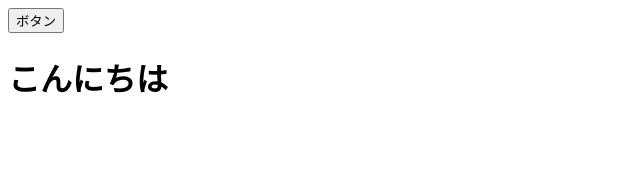
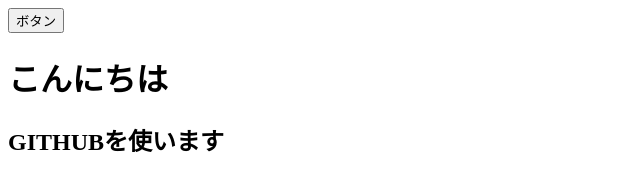
Before and after one commit to k-ishihara-ascenders/x-hack_01, a plain HTML site: page git-practice/index.html in a window 1280 px wide. Shown: the whole page, without its empty margins (0-640 px from the left). Drawn offline with Linux system fonts and the light colour scheme.

Commit message:
h2追加

```diff
--- a/git-practice/index.html
+++ b/git-practice/index.html
@@ -7,5 +7,6 @@
   <body>
     <button>ボタン</button>
     <h1>こんにちは</h1>
+    <h2>GITHUBを使います</h2>
   </body>
 </html>
```
